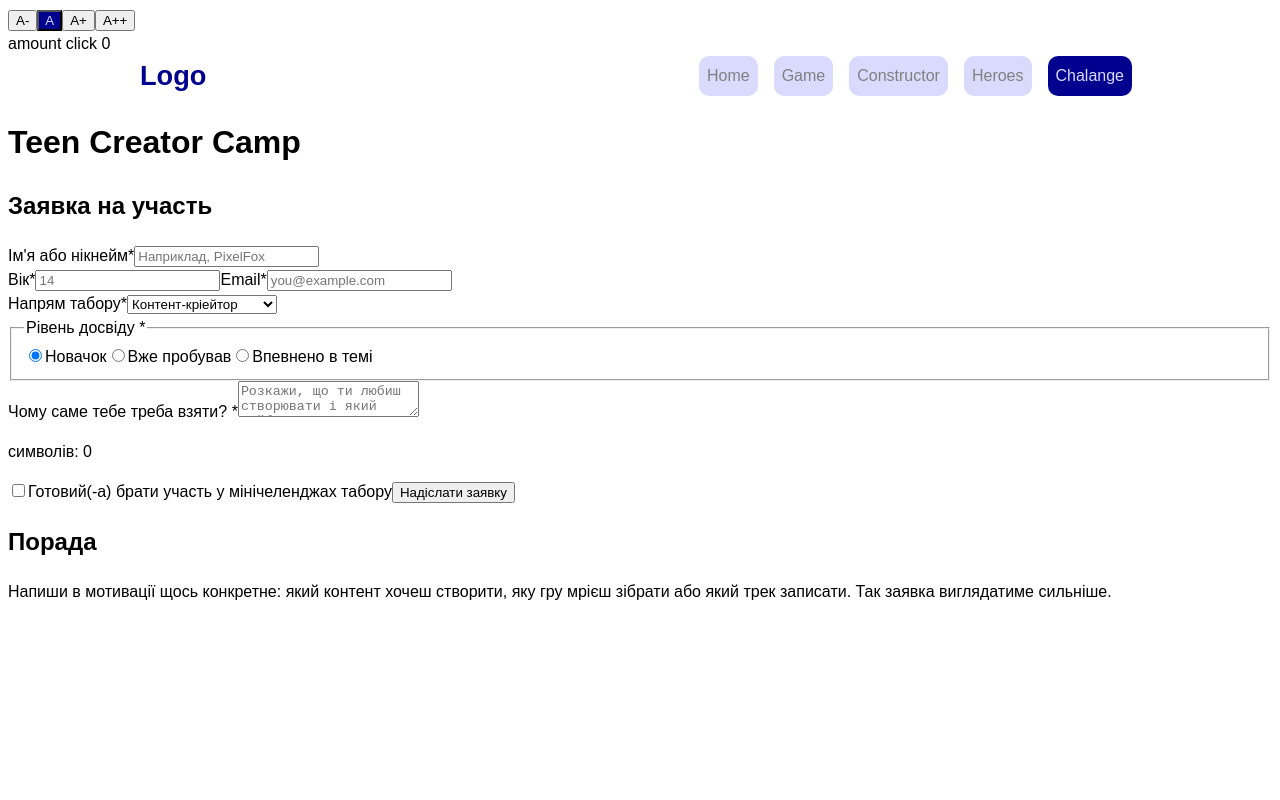
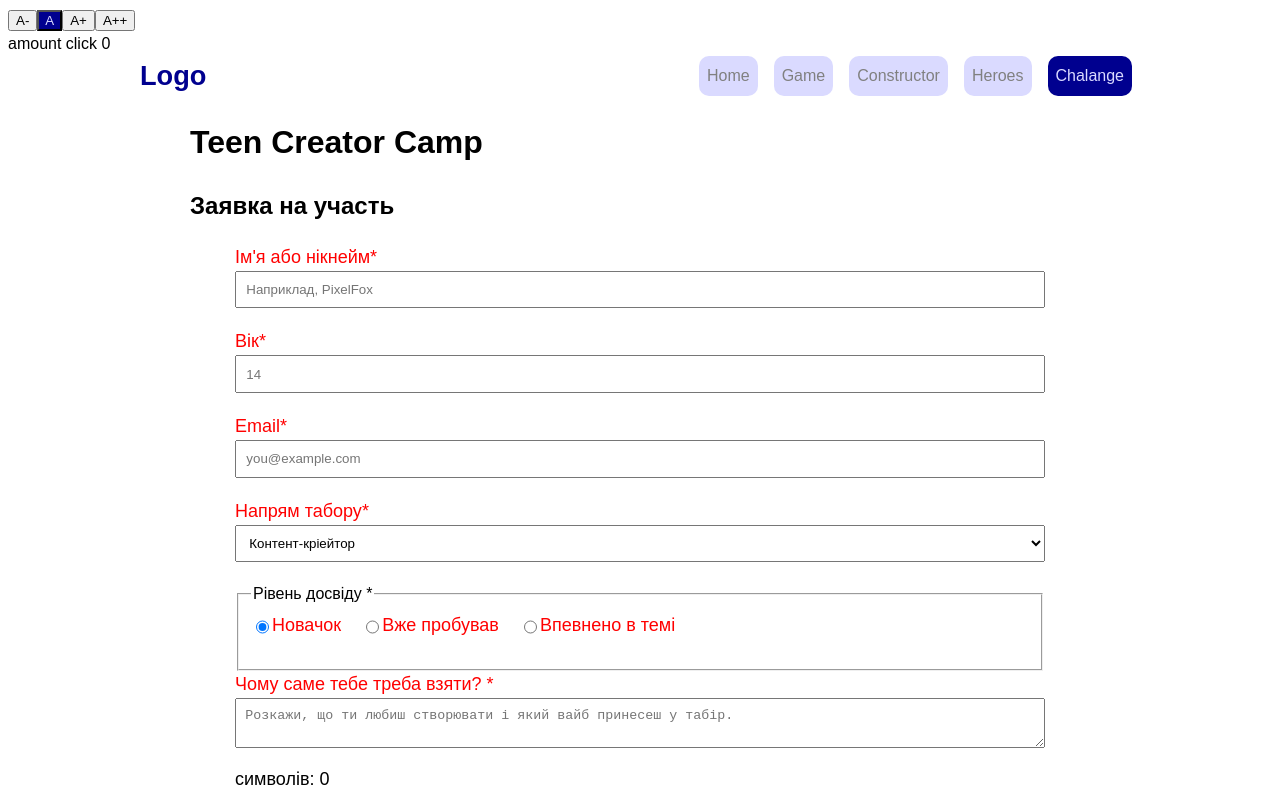
Before and after one commit to Ehorga/react-18-11-25, a React (Vite) app: page /challange in a window 1280 px wide. Shown: the top 800 px of the page. Built offline with nearby package versions, Linux system fonts and the light colour scheme; the HTML template or start-up script is replaced by a standard one.

Commit message:
styles added

```diff
--- a/src/components/ChallengeForm/ChallangeForm.jsx
+++ b/src/components/ChallengeForm/ChallangeForm.jsx
@@ -1,5 +1,6 @@
 import { Formik, Form, Field, ErrorMessage } from "formik";
 import { challangeFormShema } from "./../../validations/challangeFormShema";
+import styles from "./ChallangeForm.module.scss";
 const directionLabels = {
   "content-creator": "Контент-кріейтор",
   gamedev: "Геймдев",
@@ -44,7 +45,7 @@ const ChallangeForm = (props) => {
     >
       {({ values }) => {
         return (
-          <Form>
+          <Form className={styles.form}>
             <label>
               <span>
                 Ім'я або нікнейм<span>*</span>
@@ -85,7 +86,7 @@ const ChallangeForm = (props) => {
               </Field>{" "}
               <ErrorMessage name="direction" />
             </label>
-            <fieldset>
+            <fieldset className={styles.radio}>
               <legend>
                 Рівень досвіду <span>*</span>
               </legend>
@@ -103,7 +104,7 @@ const ChallangeForm = (props) => {
               <ErrorMessage name="about" component="p" />
               <p>символів: {values.about.length}</p>
             </label>
-            <label>
+            <label className={styles.checkbox}>
               <Field type="checkbox" name="ready" />
               <span>Готовий(-а) брати участь у мінічеленджах табору</span>
             </label>
--- /dev/null
+++ b/src/components/ChallengeForm/ChallangeForm.module.scss
@@ -0,0 +1,25 @@
+.form{
+    width: 90%;
+    display: flex;
+    flex-direction: column;
+    margin: auto;
+    input, select, textarea , button{
+        padding: 0.7em;
+    }
+    label{
+        display: flex;
+        flex-direction: column;
+        margin-bottom: 20px;
+        font-size: 18px;
+        span{
+            color: red;
+        }
+    }
+    .radio label , .checkbox{
+        display:inline-flex;
+        flex-direction: row;
+        margin-right: 20px;
+
+    }
+
+}
--- a/src/pages/ChallangePage.jsx
+++ b/src/pages/ChallangePage.jsx
@@ -1,10 +1,10 @@
 import React, { useState } from 'react';
 import ChallangeForm from '../components/ChallengeForm/ChallangeForm';
-
+import styles from "./pages.module.scss";
 const ChallangePage = () => {
     const [challengData, setChallengData] = useState(null);
     return (
-        <div>
+        <div className={styles.challenge}>
             <h1>Teen Creator Camp</h1>
             <section>
                 <h2>Заявка на участь</h2>
--- a/src/pages/pages.module.scss
+++ b/src/pages/pages.module.scss
@@ -1,15 +1,20 @@
-.scroll-container{
+.scroll-container {
   position: sticky;
-    top: 1em ;
+  top: 1em;
   z-index: 10px;
   background-color: aqua;
   padding: 1em;
   text-align: center;
 }
-.up{
+.up {
   position: fixed;
   right: 10px;
   bottom: 10px;
   text-transform: uppercase;
   font-size: 2em;
 }
+.challenge {
+  width: 100%;
+  max-width: 900px;
+  margin: auto;
+}
```
Lines whose indentation alone changed are shown as unchanged.
